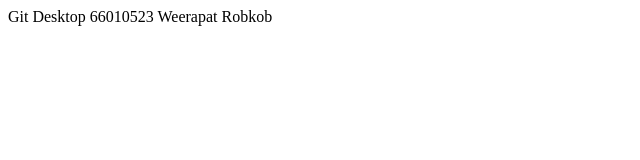
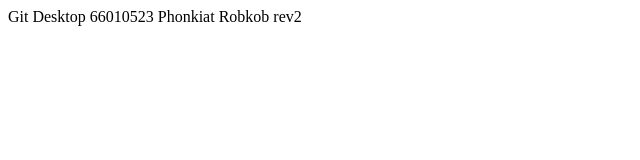
Before and after one commit to PhonkiatRobkob/git101, a plain HTML site: page index.html in a window 1280 px wide. Shown: the full height of the page, 0-640 px from the left. Drawn offline with Linux system fonts and the light colour scheme.

Commit message:
Update index.html

```diff
--- a/index.html
+++ b/index.html
@@ -6,6 +6,6 @@
     <title>Document</title>
 </head>
 <body>
-    Git Desktop 66010523 Weerapat Robkob
+    Git Desktop 66010523 Phonkiat Robkob rev2
 </body>
 </html>
```
